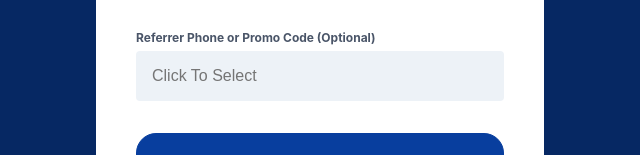
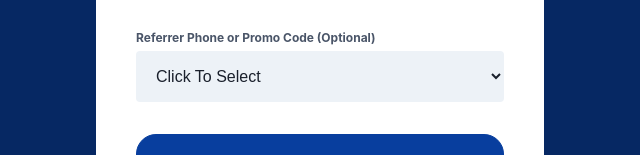
Before and after one commit to odomfavour/OgochukwuOdom_piggyVest, a plain HTML site: page index.html in a window 1280 px wide. Shown: the part 654-809 px from the top of the page, 320-960 px from the left. Drawn offline with Linux system fonts and the light colour scheme.

Commit message:
replicate of piggyvest

```diff
--- a/index.html
+++ b/index.html
@@ -35,17 +35,17 @@
             </div>
             <div class="flex">
                 <label for="full Name">Referrer Phone or Promo Code (Optional)</label>
-                <input list="channels" placeholder="Click To Select">
-                <datalist id="channels" >
-                    <option value="Facebook">
-                    <option value="Twitter">
-                    <option value="Instagram">
-                    <option value="Friend/Family/Coworker">
-                    <option value="Google Search">
-                    <option value="Google Playstore">
-                    <option value="Online Blog">
-                    <option value="Local Newspaper">
-                </datalist>
+                <select id="cars">
+                    <option value="">Click To Select</option>
+                    <option value="facebook">Facebook</option>
+                    <option value="Twitter">Twitter</option>
+                    <option value="instagram">Instagram</option>
+                    <option value="FFC">Friend/Family/Coworker</option>
+                    <option value="google search">Google Search</option>
+                    <option value="google playstore">Google playstore</option>
+                    <option value="online blog">Online Blog</option>
+                    <option value="online blog">Local Newspaper</option>
+                </select>
             </div>
             <div class="flex-1">
                 <button type="submit">CREATE ACCOUNT</button>
```
